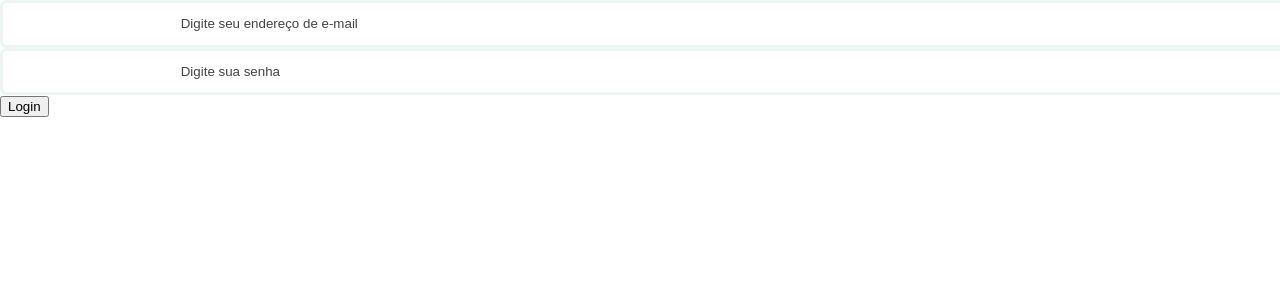
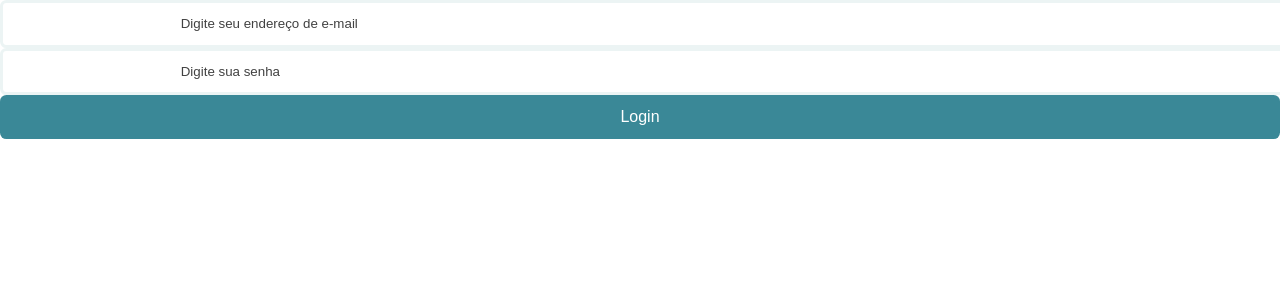
Before and after one commit to PauloRobertt/Sistema-de-Reservas-de-Hotel, a React (Create React App) app in the folder Front-End/hoteleasy/: page /login in a window 1280 px wide. Shown: the top 300 px of the page. Built offline with nearby package versions, Linux system fonts and the light colour scheme; the HTML template or start-up script is replaced by a standard one.

Commit message:
feat(front-end): Criação e estilização do componente SubmitButton

```diff
--- a/Front-End/hoteleasy/src/components/form/SubmitButton.js
+++ b/Front-End/hoteleasy/src/components/form/SubmitButton.js
@@ -1,5 +1,7 @@
+import styles from './SubmitButton.module.css';
+
 export default function SubmitButton({tipo,text}){
     return(
-        <button type={tipo}>{text}</button>
+        <button className={styles.button} type={tipo}>{text}</button>
     )
 }
--- a/Front-End/hoteleasy/src/components/form/SubmitButton.module.css
+++ b/Front-End/hoteleasy/src/components/form/SubmitButton.module.css
@@ -0,0 +1,15 @@
+.button{
+    width: 100%;
+    padding: 0.8em;
+    border-radius: 0.4em;
+    background-color: #3A8897;
+    border: none;
+    color: #FFFFFF;
+    font-size: 1em;
+    cursor: pointer;
+}
+
+.button:hover{
+    background-color: #788c93;
+    color: white;
+}
```
